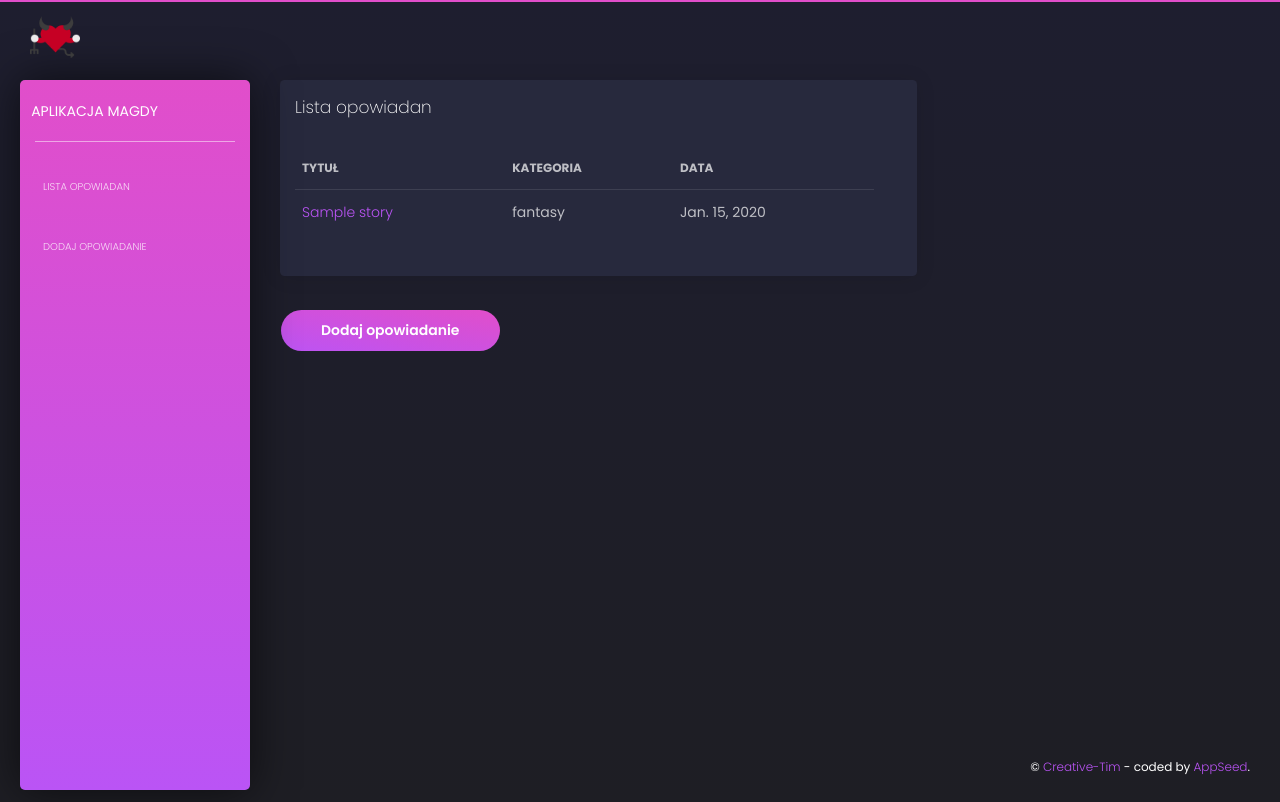
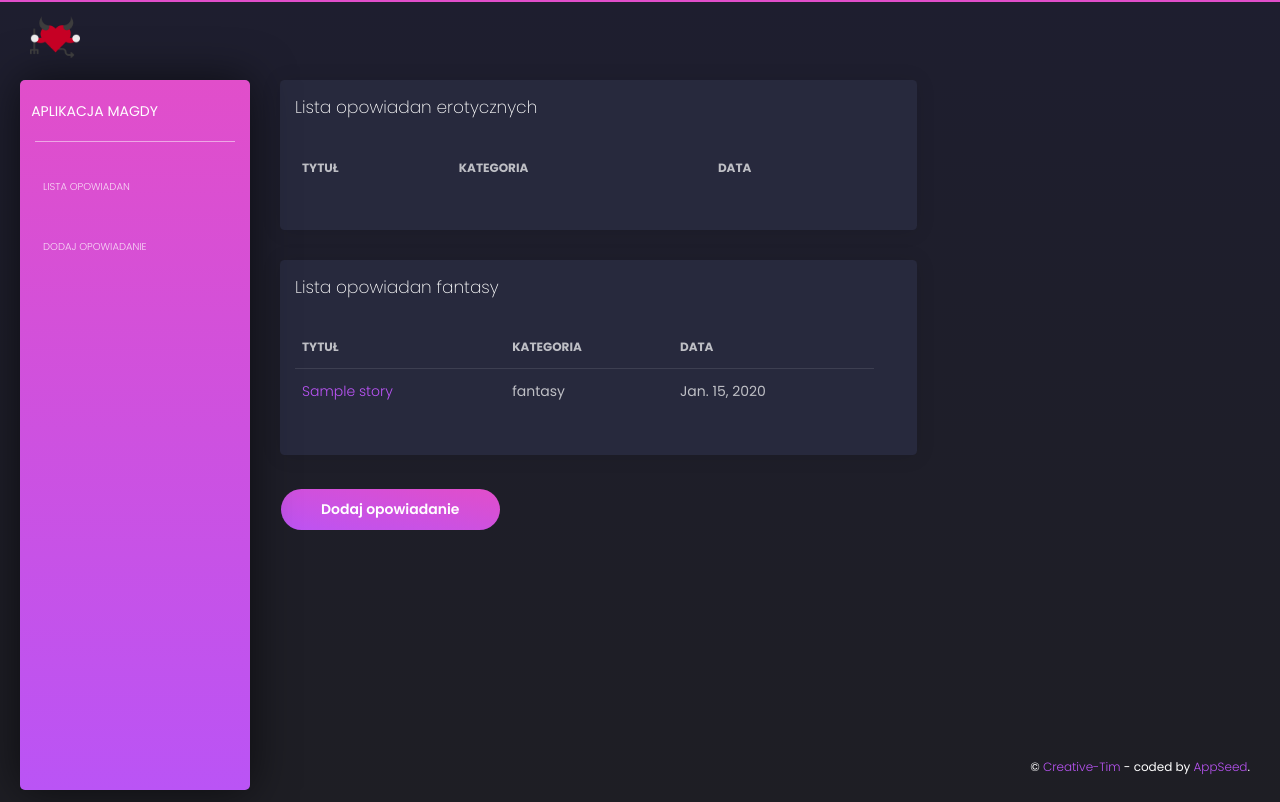
Before and after one commit to semi7semi/Story, a Django app: page / in a window 1280 px wide. Run offline with Django 3.2, Linux system fonts and the light colour scheme; tables that the repository leaves empty hold one stand-in row (values such as "Sample post"); lists and menus that the app fills with data are empty; some libraries are stand-ins or nearby versions.

Commit message:
new ikon

```diff
--- a/story_app/templates/base.html
+++ b/story_app/templates/base.html
@@ -11,7 +11,7 @@
   <link rel="icon" type="image/png"          href="{% static 'img/favicon.png'    %}">
 
   <title>
-    Black Dashboard Django - {% block title %}{% endblock %} | Creative-Tim
+    Opowiadania Magdy - {% block title %}{% endblock %}
   </title>
   <link href="https://fonts.googleapis.com/css?family=Poppins:200,300,400,600,700,800" rel="stylesheet" />
   <link href="https://use.fontawesome.com/releases/v5.0.6/css/all.css" rel="stylesheet">
@@ -136,8 +136,8 @@
   <!--  Notifications Plugin    -->
   <script src="{% static 'js/plugins/bootstrap-notify.js' %}"></script>
   <!-- Control Center for Black Dashboard: parallax effects, scripts for the example pages etc -->
-  <script src="{% static 'js/black-dashboard.min.js' %}"></script><!-- Black Dashboard DEMO methods, don't include it in your project! -->
-  <script src="{% static 'demo/demo.js' %}"></script>
+  <script src="{% static 'js/black-dashboard.min.js' %}"></script>
+
 
   {% include 'scripts-sidebar.html' %}
 
--- a/story_app/templates/index.html
+++ b/story_app/templates/index.html
@@ -1,6 +1,6 @@
 {% extends 'base.html' %}
-
-{% block title %} UI Tables {% endblock %}
+{% load static %}
+{% block title %} Lista {% endblock %}
 
 <!-- Specific Page CSS goes HERE  -->
 {% block stylesheets %}{% endblock stylesheets %}
@@ -11,7 +11,7 @@
     <div class="col-md-8">
         <div class="card ">
             <div class="card-header">
-        <h4 class="card-title"> Lista opowiadan</h4>
+                <h4 class="card-title"> Lista opowiadan erotycznych</h4>
             </div>
             <div class="card-body">
                 <div class="table-responsive">
@@ -27,7 +27,12 @@
                         <tbody>
                         {% for story in stories %}
                         <tr>
-              <td><strong><a href="{% url 'story-details' story.id %}">{{story.title}}</a></strong></td>
+                            <td>
+                                <strong><a href="{% url 'story-details' story.id %}">{{story.title}}</a></strong>
+                                {% if story.publication_date > new_time %}
+                                <img src="{% static 'img/new.png' %}" class="simple-text logo-mini" width="20">
+                                {% endif %}
+                            </td>
                             <td>{{story.type}}</td>
                             <td>{{story.publication_date}}</td>
                             {% if request.user.is_superuser %}
@@ -41,8 +46,49 @@
                 </div>
             </div>
         </div>
+    </div>
+    <div class="col-md-8">
+        <div class="card ">
+            <div class="card-header">
+                <h4 class="card-title"> Lista opowiadan fantasy</h4>
+            </div>
+            <div class="card-body">
+                <div class="table-responsive">
+                    <table class="table tablesorter " id="">
+                        <thead class=" text-primary">
+                        <tr>
+                            <th>Tytuł</th>
+                            <th>Kategoria</th>
+                            <th>Data</th>
+                            <th class="text-center"></th>
+                        </tr>
+                        </thead>
+                        <tbody>
+                        {% for story in fantasy %}
+                        <tr>
+                            <td>
+                                <strong><a href="{% url 'story-details' story.id %}">{{story.title}}</a></strong>
+                                {% if story.publication_date > new_time %}
+                                <img src="{% static 'img/new.png' %}" class="simple-text logo-mini" width="20">
+                                {% endif %}
+                            </td>
+                            <td>{{story.type}}</td>
+                            <td>{{story.publication_date}}</td>
+                            {% if request.user.is_superuser %}
+                            <td><a href="{% url 'story-delete' story.id %}">Usun</a></td>
+                            {% endif %}
+                            <!--                <td class="text-center"></td>-->
+                        </tr>
+                        {% endfor %}
+                        </tbody>
+                    </table>
+                </div>
+            </div>
+        </div>
+    </div>
+
+</div>
 <a href="{% url 'add-story' %}" class="btn btn-primary btn-round">Dodaj opowiadanie</a>
-  </div>
 <!--  <div class="col-md-12">-->
 <!--    <div class="card  card-plain">-->
 <!--      <div class="card-header">-->
@@ -77,7 +123,6 @@
 <!--    </div>-->
 <!--  </div>-->
 <!--</div>-->
-</div>
 {% endblock content %}
 
 <!-- Specific Page JS goes HERE  -->
--- a/story_app/templates/story.html
+++ b/story_app/templates/story.html
@@ -1,6 +1,6 @@
 {% extends 'base.html' %}
 
-{% block title %} UI Typography {% endblock %}
+{% block title %} Opowiadanie {% endblock %}
 
 <!-- Specific Page CSS goes HERE  -->
 {% block stylesheets %}{% endblock stylesheets %}
--- a/story_app/templates/story_add.html
+++ b/story_app/templates/story_add.html
@@ -1,6 +1,6 @@
 {% extends 'base.html' %}
 
-{% block title %} Page Blank {% endblock %}
+{% block title %} Nowe opowiadanie {% endblock %}
 
 <!-- Specific Page CSS goes HERE  -->
 {% block stylesheets %}{% endblock stylesheets %}
--- a/story_app/views.py
+++ b/story_app/views.py
@@ -1,17 +1,22 @@
 from django.shortcuts import render, redirect, get_object_or_404
 from django.views import View
-from datetime import datetime
+from datetime import datetime, timedelta, date
 from story_app.forms import AddStory
 from story_app.models import Story
 
 
 class Index(View):
     def get(self, request):
-        stories = Story.objects.all().order_by("-publication_date")
+        stories = Story.objects.filter(type="erotic").order_by("-publication_date")
+        fantasy = Story.objects.filter(type="fantasy").order_by("-publication_date")
         no_of_stories = Story.objects.count()
+        new_time = date.today() - timedelta(days=3)
+        print(new_time)
         ctx = {
             "stories": stories,
-            "no_of_stories": no_of_stories
+            "fantasy": fantasy,
+            "no_of_stories": no_of_stories,
+            "new_time": new_time
         }
         return render(request, "index.html", ctx)
 
```
Also changed, not shown: static/img/new.png (added). Lines whose indentation alone changed are shown as unchanged.
